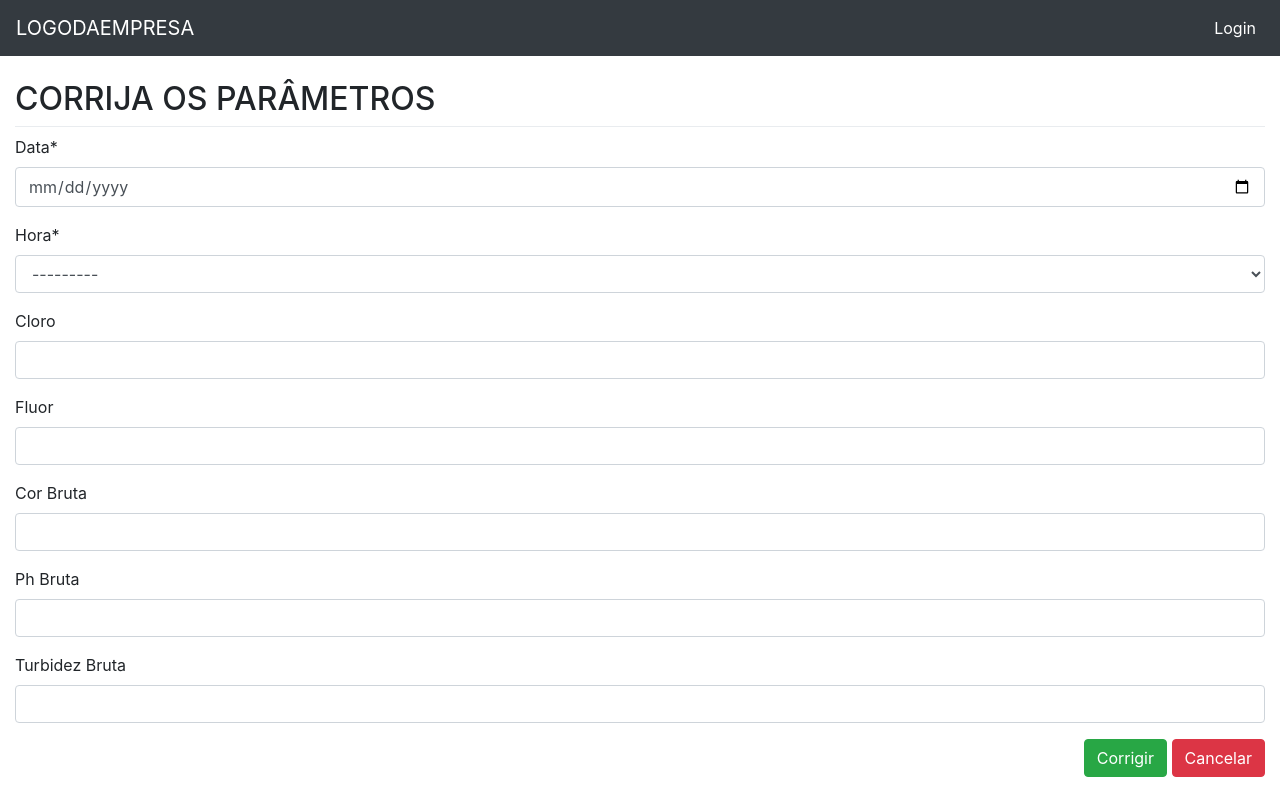
After one commit to Francelmo87/ProjetoETA, a Django app: template saida/templates/saida_update.html in a window 1280 px wide. The commit adds this page. Run offline with Django 4.2, Linux system fonts and the light colour scheme; the template is opened without the code that fills it: values that come from a table or form of the project are taken from there, others are empty; some libraries are stand-ins or nearby versions.

Commit message:
Correção no html

```diff
--- a/captacao/templates/captacao_add.html
+++ b/captacao/templates/captacao_add.html
@@ -5,7 +5,7 @@
 {% block content %}
 
  <div>
-    <h2>ADICIONAR OS PARÂMETROS DA ETA 1
+    <h2>ADICIONAR OS PARÂMETROS
       <span class="pull-right">
         <a href="{% url 'captacao:captacao_list' %}">
           <button type="button" class="btn btn-warning">
--- a/captacao/templates/captacao_list.html
+++ b/captacao/templates/captacao_list.html
@@ -31,7 +31,7 @@
 
 
 <div class="page-header">
-    <h2>LISTA DOS RESULTADOS DA AGUA BRUTA
+    <h2>LISTA DOS RESULTADOS DA ÁGUA BRUTA
       <span class="pull-right">
         <a href="{% url 'captacao:captacao_add' %}">
           <button type="button" class="btn btn-primary">
--- /dev/null
+++ b/saida/templates/saida_update.html
@@ -0,0 +1,26 @@
+{% extends "base.html" %}
+
+{% load static %}
+
+{% load crispy_forms_tags %}
+
+{% block content %}
+
+    <h2>CORRIJA OS PARÂMETROS </h2>
+    <div class="dropdown-divider"></div>
+
+    <form action="" method="POST" >
+
+    {% csrf_token %}
+
+
+    {{ form|crispy }}
+
+    <span class="pull-right">
+      <button type="submit" class="btn btn-success">Corrigir</button>
+      <button type="reset" class="btn btn-danger" onclick="location.href = '{% url 'saida:saida_list' %}'">Cancelar</button>
+    </span>
+
+
+
+{% endblock %}
```
